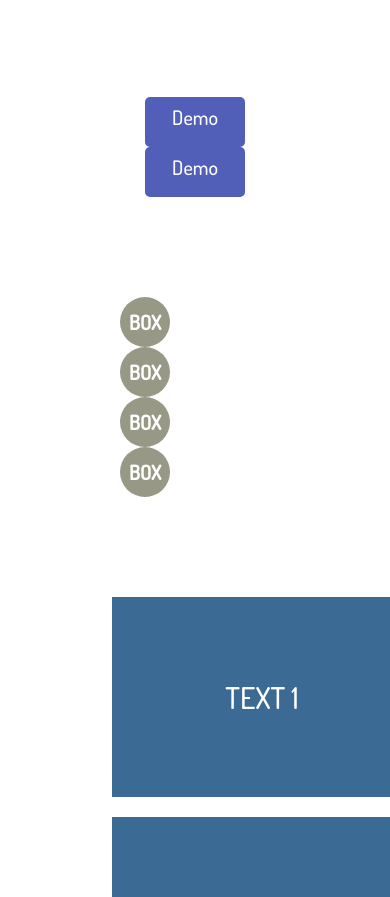
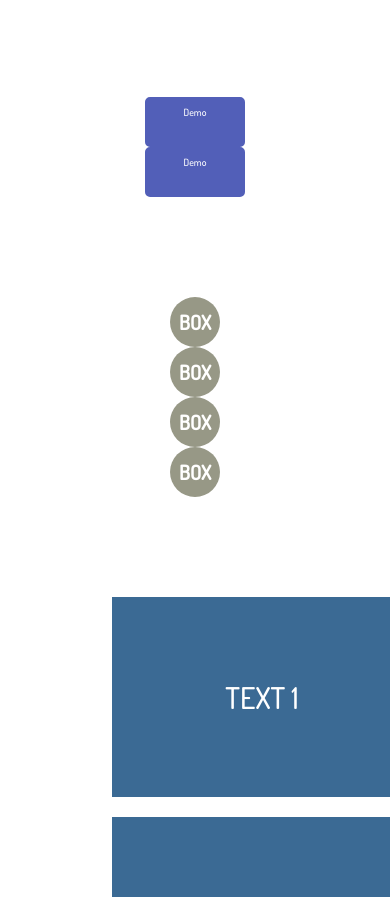
Before and after one commit to sevinc995/positionhover, a plain HTML site: page index.html in a window 390 px wide. Shown: the part 853-1750 px from the top of the page. Drawn offline with nearby package versions, Linux system fonts and the light colour scheme.

Commit message:
sasscode

```diff
--- a/_demo.sass
+++ b/_demo.sass
@@ -2,7 +2,7 @@
     .box
         display: flex
         justify-content: space-evenly
-        margin: 50px
+        margin: 30px
         .bigbox
             display: flex
             justify-content: center
@@ -46,14 +46,14 @@
             align-items: center
             font-size: 20px
             color: #ffff
-            width: 200px
-            height: 200px
-            border-radius: 100px
+            width: 190px
+            height: 190px
+            border-radius: 95px
             background-color: #925c27
             font-weight: 600
             transition: 2s
             &:hover
-                border-radius: 40px
+                border-radius: 20px
 
 
     @media screen and (max-width: 500px)
@@ -75,11 +75,11 @@
                 justify-content: center
                 align-items: center
                 background-color: #2c5585
-                font-weight: 600
+                //font-weight: 600
                 width: 100px
                 height: 100px
-                font-size: 20px
-                color: #ffff
+                //font-size: 20px
+                //color: #ffff
 
             .littlebox
                 padding-top: 5px
@@ -95,13 +95,13 @@
                 display: flex
                 justify-content: center
                 align-items: center
-                font-size: 20px
-                color: #ffff
+                //font-size: 20px
+                //color: #ffff
                 width: 40px
                 height: 40px
-                border-radius: 100px
+                border-radius: 50%
                 background-color: #979886
-                font-weight: 600
+                //font-weight: 600
     @media screen and (max-width: 800px)
         .box
             display: flex
@@ -120,30 +120,30 @@
                 justify-content: center
                 align-items: center
                 background-color: #2c5585
-                font-weight: 600
+                // font-weight: 600
                 width: 100px
                 height: 100px
-                font-size: 20px
+                //font-size: 20px
                 color: #ffff
 
             .littlebox
-                font-size: 20px
+                //font-size: 20px
                 width: 100px
                 height: 50px
                 background-color: #525fb8
                 border: 5px solid #525fb8
                 border-radius: 5px
-                color: #ffff
+                //color: #ffff
 
             .circlebox
                 display: flex
                 justify-content: center
                 align-items: center
-                font-size: 20px
-                color: #ffff
+                //font-size: 20px
+                //color: #ffff
                 width: 50px
                 height: 50px
-                border-radius: 100px
+                border-radius: 50%
                 background-color: #979886
-                font-weight: 600px
-                margin-right: 100px
+                //font-weight: 600px
+                //margin-right: 100px
```
Also changed, not shown: style.css, 1 other file.
